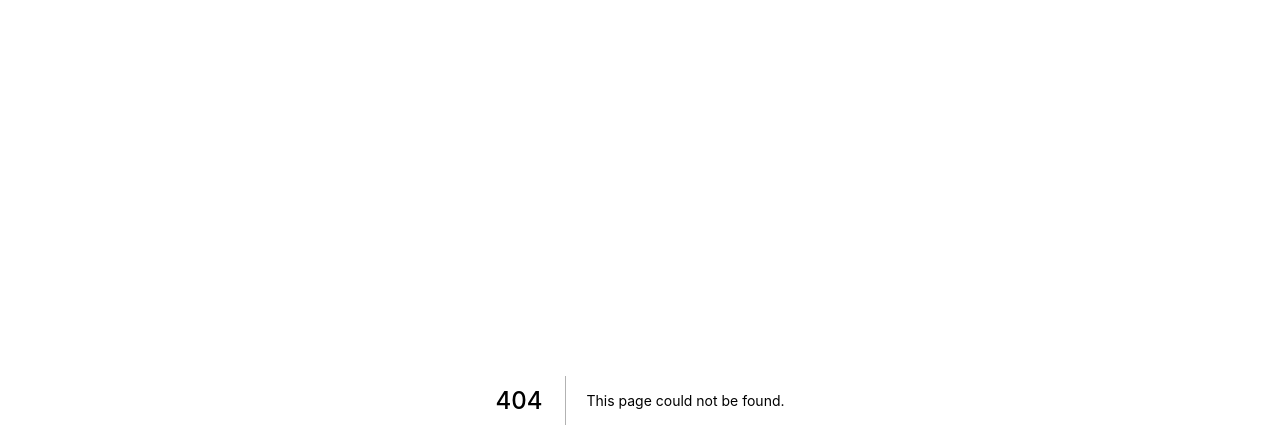
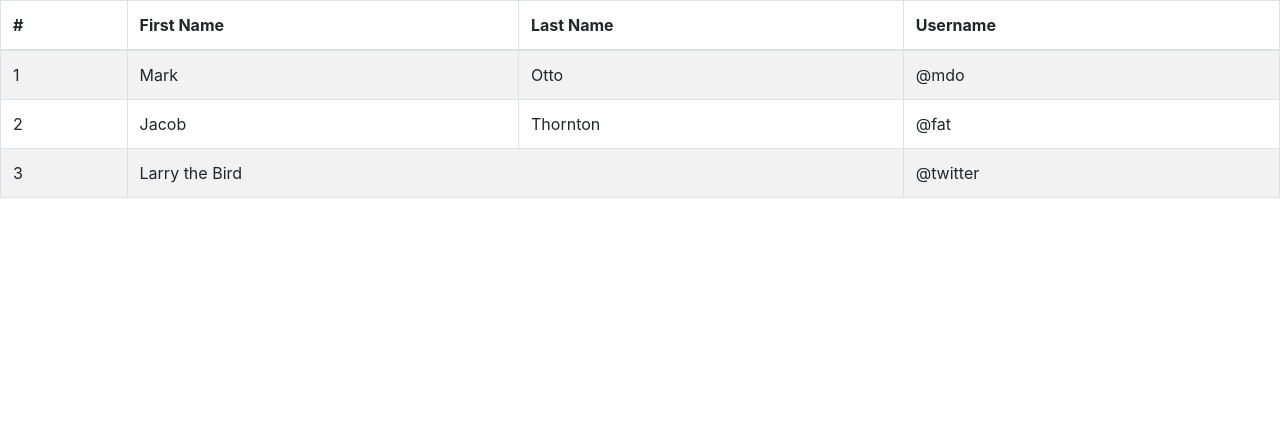
Before and after one commit to ga-felix/NutriFact, a Next.js app in the folder next-js-react-bootstrap/: page /pagina-testes in a window 1280 px wide. Before the commit this address had no page. Shown: the top 448 px of the page. Built offline with nearby package versions, Linux system fonts and the light colour scheme.

Commit message:
página testes será deletado no próximo commit

```diff
--- /dev/null
+++ b/next-js-react-bootstrap/pages/pagina-testes.js
@@ -0,0 +1,41 @@
+import Head from 'next/head'
+import 'bootstrap/dist/css/bootstrap.min.css'
+
+import { Container, Table} from 'react-bootstrap'
+
+export default function Home () {
+  return (
+
+    <>
+      <Table striped bordered hover>
+        <thead>
+            <tr>
+            <th>#</th>
+            <th>First Name</th>
+            <th>Last Name</th>
+            <th>Username</th>
+            </tr>
+        </thead>
+        <tbody>
+            <tr>
+            <td>1</td>
+            <td>Mark</td>
+            <td>Otto</td>
+            <td>@mdo</td>
+            </tr>
+            <tr>
+            <td>2</td>
+            <td>Jacob</td>
+            <td>Thornton</td>
+            <td>@fat</td>
+            </tr>
+            <tr>
+            <td>3</td>
+            <td colSpan="2">Larry the Bird</td>
+            <td>@twitter</td>
+            </tr>
+        </tbody>
+      </Table>
+    </>
+  )
+}
```
Also changed, not shown: next-js-react-bootstrap/pages/calcular-imc.js (+6 -6 lines).
